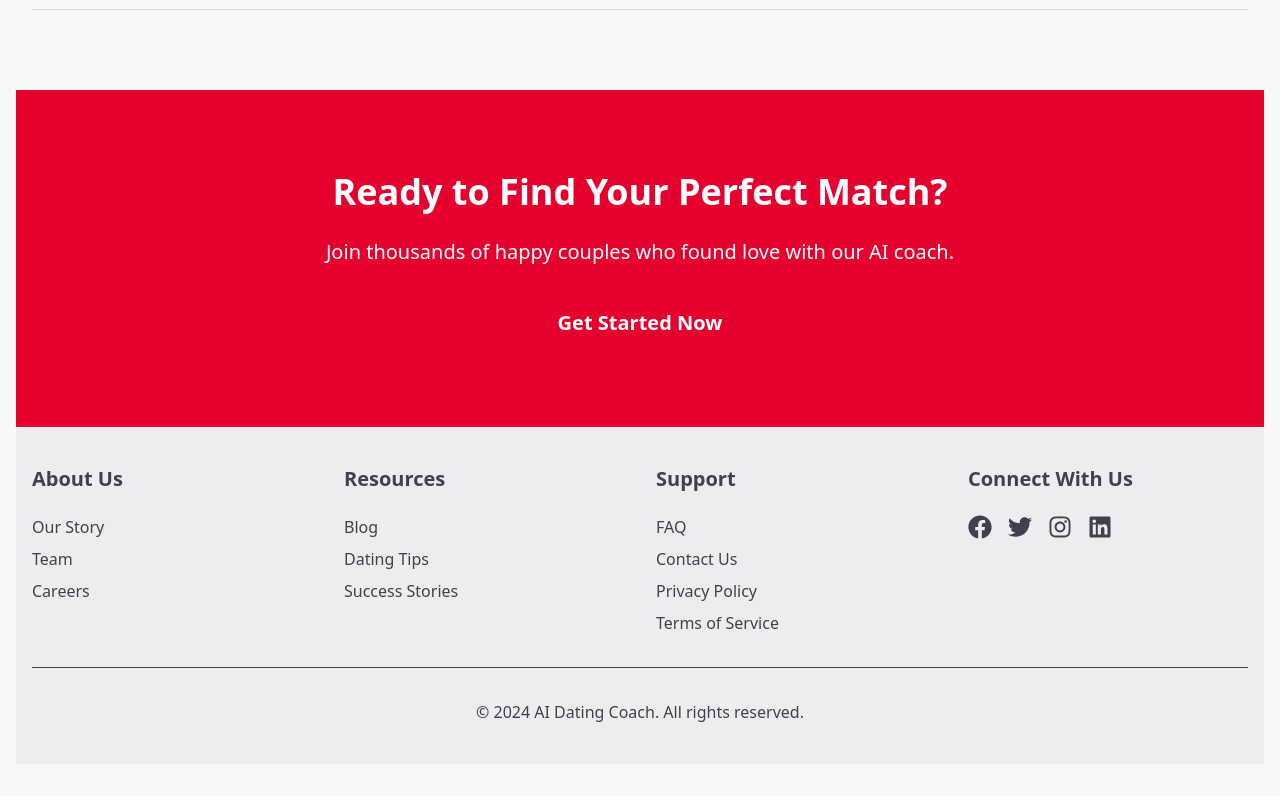
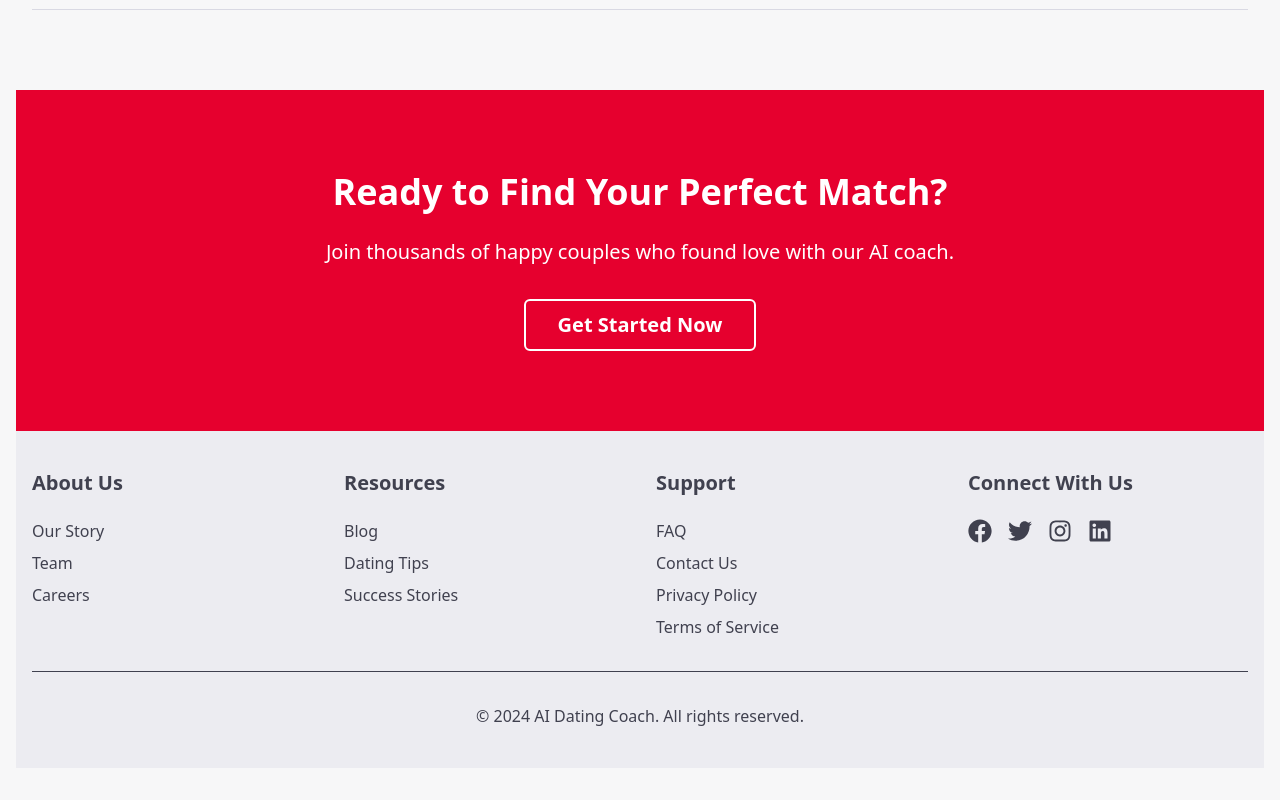
Before and after one commit to Ash20pk/dating-coach-ai, a Next.js app: page /landing_page in a window 1280 px wide. Shown: the part 2623-3423 px from the top of the page. Built offline with nearby package versions, Linux system fonts and the light colour scheme.

Commit message:
Update landing_page.js

```diff
--- a/pages/landing_page.js
+++ b/pages/landing_page.js
@@ -339,6 +339,8 @@ const LandingPage = ({ onShowAuth }) => {
               fontSize="xl"
               _hover={{ transform: 'scale(1.05)', boxShadow: 'xl' }}
               transition="all 0.3s"
+              border="2px solid"
+              borderColor="white"
             >
               Get Started Now
             </Button>
```
